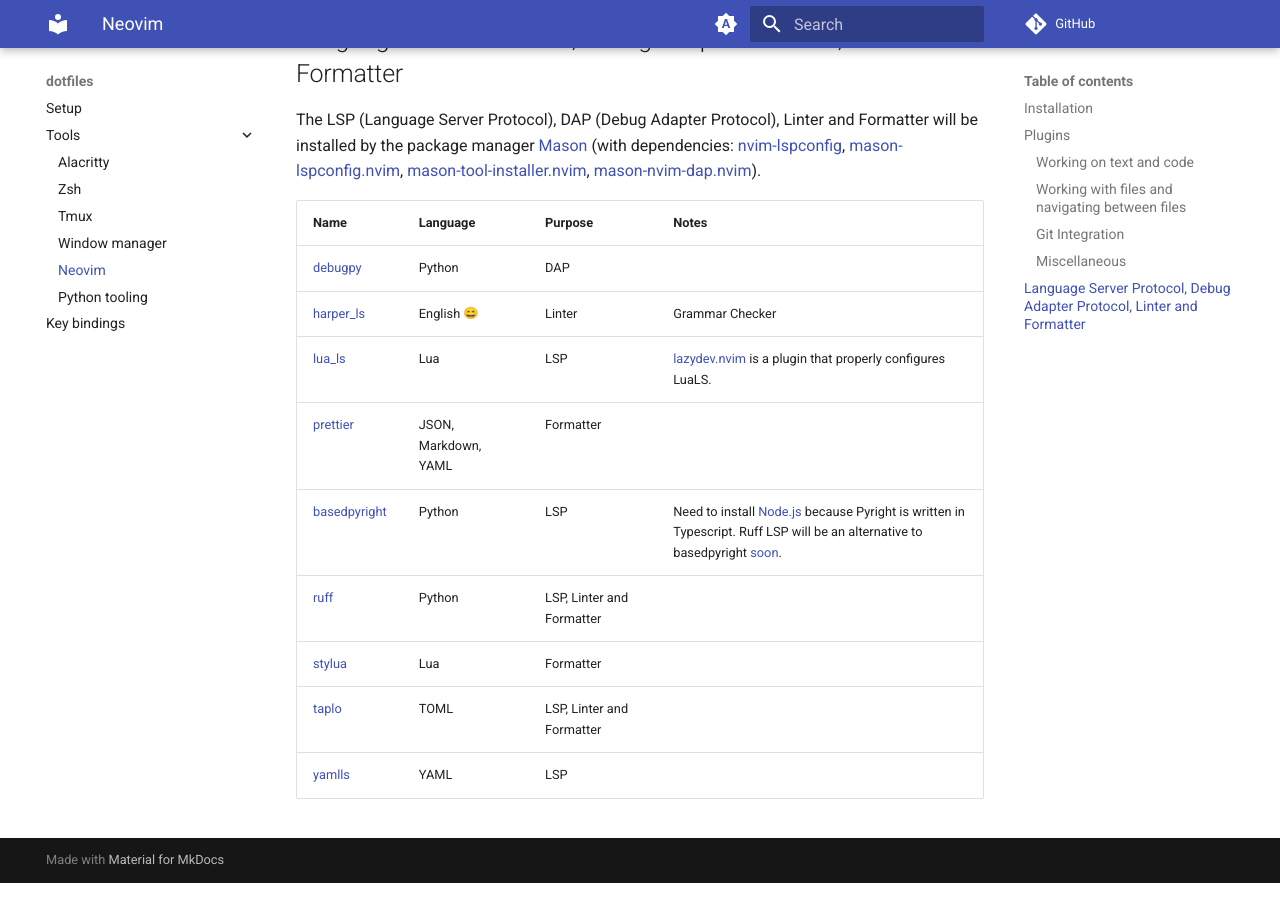
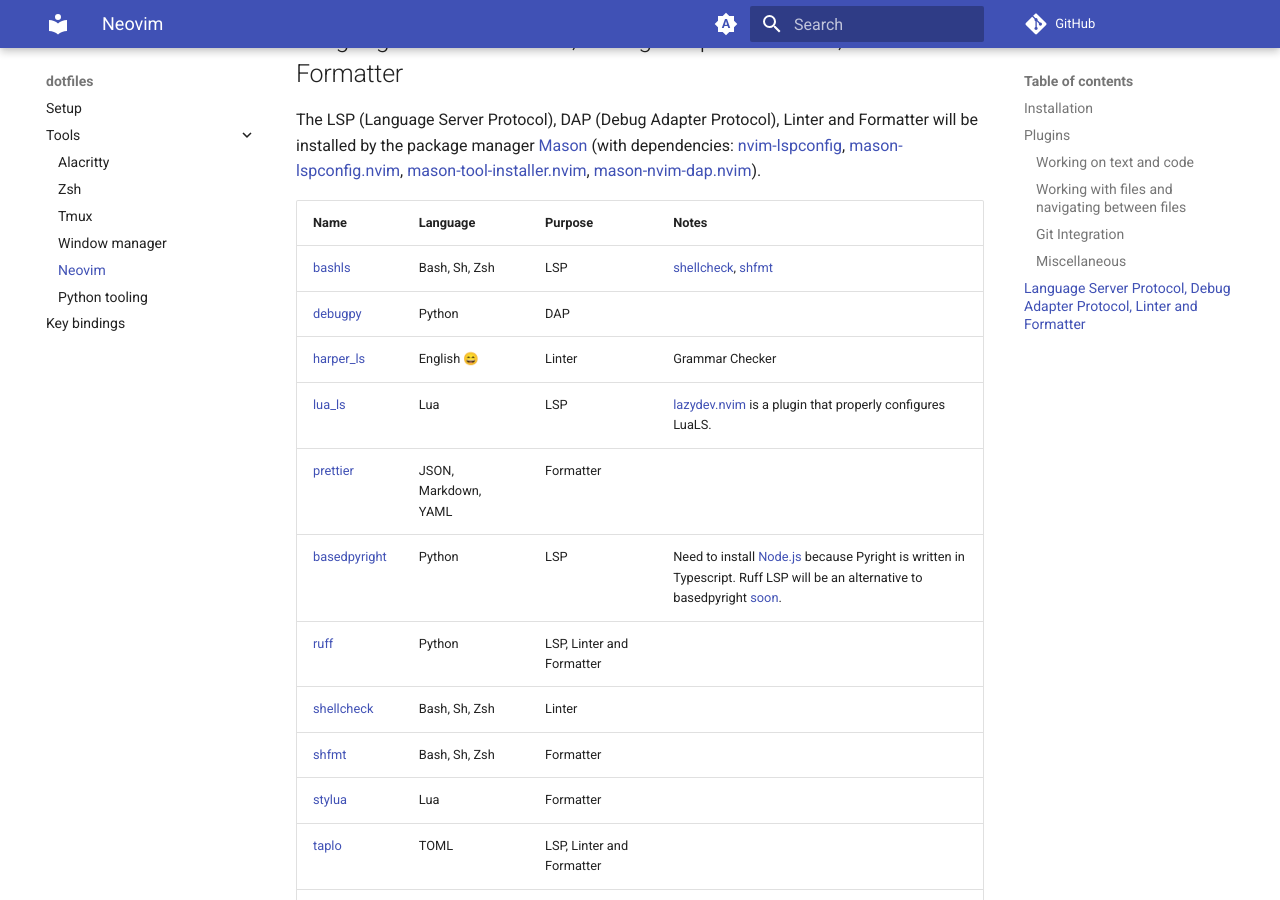
Before and after one commit to HieuDao-code/dotfiles, an MkDocs documentation site: the page built from docs/neovim.md, in a window 1280 px wide and 900 px high, scrolled down 3313 px. Built offline with MkDocs 1.6.1 and Material for MkDocs 9.7.7, drawn with Linux system fonts in a browser that asks for light colours; emoji names are drawn with the system emoji font; comment, search, counter and statistics services are not loaded.

Commit message:
bashls, shellcheck, shfmt

```diff
--- a/docs/neovim.md
+++ b/docs/neovim.md
@@ -87,12 +87,15 @@ The LSP (Language Server Protocol), DAP (Debug Adapter Protocol), Linter and For
 
 | Name                                                               | Language             | Purpose                   | Notes                                                                                                                                                                                                                                  |
 | ------------------------------------------------------------------ | -------------------- | ------------------------- | -------------------------------------------------------------------------------------------------------------------------------------------------------------------------------------------------------------------------------------- |
+| [bashls](https://github.com/bash-lsp/bash-language-server)         | Bash, Sh, Zsh        | LSP                       | [shellcheck](https://github.com/koalaman/shellcheck), [shfmt](https://github.com/mvdan/sh)                                                                                                                                             |
 | [debugpy](https://github.com/microsoft/debugpy)                    | Python               | DAP                       |                                                                                                                                                                                                                                        |
 | [harper_ls](https://github.com/automattic/harper)                  | English :smile:      | Linter                    | Grammar Checker                                                                                                                                                                                                                        |
 | [lua_ls](https://github.com/LuaLS/lua-language-server)             | Lua                  | LSP                       | [lazydev.nvim](https://github.com/folke/lazydev.nvim) is a plugin that properly configures LuaLS.                                                                                                                                      |
 | [prettier](https://github.com/prettier/prettier)                   | JSON, Markdown, YAML | Formatter                 |                                                                                                                                                                                                                                        |
 | [basedpyright](https://github.com/DetachHead/basedpyright)         | Python               | LSP                       | Need to install [Node.js](https://github.com/nvm-sh/nvm#install--update-script) because Pyright is written in Typescript. Ruff LSP will be an alternative to basedpyright [soon](https://github.com/astral-sh/ruff/discussions/16455). |
 | [ruff](https://github.com/astral-sh/ruff)                          | Python               | LSP, Linter and Formatter |                                                                                                                                                                                                                                        |
+| [shellcheck](https://github.com/koalaman/shellcheck)               | Bash, Sh, Zsh        | Linter                    |                                                                                                                                                                                                                                        |
+| [shfmt](https://github.com/mvdan/sh)                               | Bash, Sh, Zsh        | Formatter                 |                                                                                                                                                                                                                                        |
 | [stylua](https://github.com/JohnnyMorganz/StyLua)                  | Lua                  | Formatter                 |                                                                                                                                                                                                                                        |
 | [taplo](https://github.com/tamasfe/taplo/tree/master)              | TOML                 | LSP, Linter and Formatter |                                                                                                                                                                                                                                        |
 | [yamlls](https://github.com/redhat-developer/yaml-language-server) | YAML                 | LSP                       |                                                                                                                                                                                                                                        |
```
Also changed, not shown: 6 other files.
